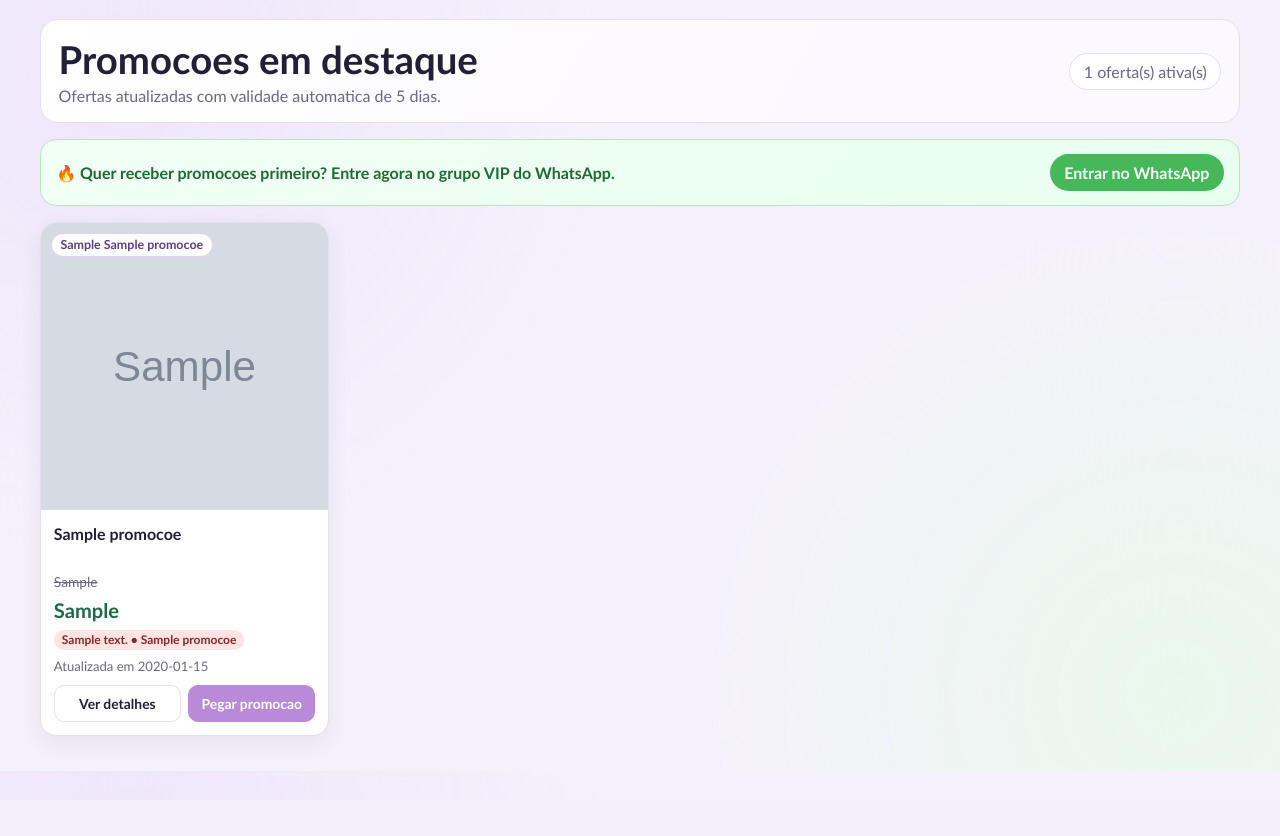
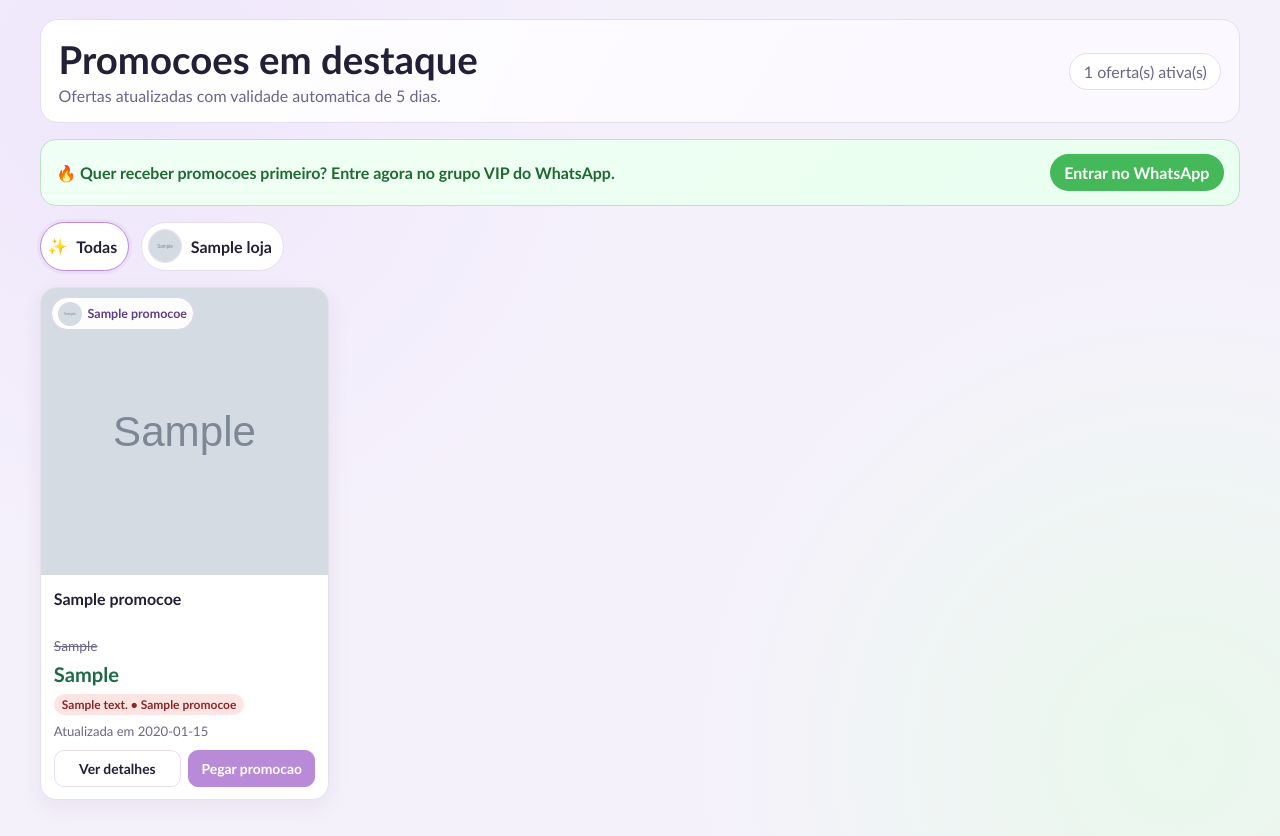
Before and after one commit to olvfabio23/fikbellapromo, a Flask app: template templates/promotions.html in a window 1280 px wide. Before the commit the page ends 771 px from the top, so only its background shows below. Run offline with Flask 3, Linux system fonts and the light colour scheme; the template is opened without the code that fills it: most values are stand-ins (such as "Sample title", 1, 10 or a date in 2020); grey boxes marked "Sample" are stand-in pictures.

Commit message:
feat: clickable store logos and store-filtered promotion pages

```diff
--- a/app.py
+++ b/app.py
@@ -137,6 +137,21 @@ def extrair_loja_nome(link):
     return 'Loja parceira'
 
 
+def extrair_loja_slug(link):
+    nome = extrair_loja_nome(link).lower()
+    mapa = {
+        'mercado livre': 'mercado-livre',
+        'shopee': 'shopee',
+        'amazon': 'amazon',
+        'magalu': 'magalu',
+        'aliexpress': 'aliexpress',
+        'shein': 'shein',
+        'netshoes': 'netshoes',
+        'centauro': 'centauro',
+    }
+    return mapa.get(nome, slugify(nome))
+
+
 def extrair_loja_simbolo(link):
     try:
         host = (urlparse(link).netloc or '').lower().replace('www.', '')
@@ -158,6 +173,64 @@ def extrair_loja_simbolo(link):
         if chave in host:
             return simbolo
     return '🛍️'
+
+
+def extrair_loja_logo(link):
+    host = ''
+    try:
+        host = (urlparse(link).netloc or '').lower().replace('www.', '')
+    except Exception:
+        pass
+
+    mapa = {
+        'mercadolivre': 'mercado_livre.png',
+        'shopee': 'shopee.png',
+        'magazineluiza': 'Magalu.png',
+        'magalu': 'Magalu.png',
+        'amazon': 'Amazon.jpg',
+    }
+    for chave, arquivo in mapa.items():
+        if chave in host:
+            return url_for('static', filename=arquivo)
+    return ''
+
+
+def montar_meta_loja(link):
+    return {
+        'nome': extrair_loja_nome(link),
+        'slug': extrair_loja_slug(link),
+        'simbolo': extrair_loja_simbolo(link),
+        'logo_url': extrair_loja_logo(link),
+    }
+
+
+def titulo_do_path_url(product_url):
+    try:
+        path = urlparse(product_url).path.strip('/')
+    except Exception:
+        return ''
+
+    if not path:
+        return ''
+
+    parts = [part for part in path.split('/') if part]
+    if not parts:
+        return ''
+
+    candidatos = []
+    for part in parts:
+        if re.search(r'[a-zA-Z]', part) and not re.fullmatch(r'[0-9]+', part):
+            candidatos.append(part)
+
+    if not candidatos:
+        return ''
+
+    bruto = max(candidatos, key=len)
+    bruto = re.sub(r'[-_]+', ' ', bruto)
+    bruto = re.sub(r'\s+', ' ', bruto).strip()
+    if len(bruto) < 4:
+        return ''
+    return bruto.title()
 
 
 def _normalize_url(product_url):
@@ -538,7 +611,13 @@ def extrair_dados_produto(product_url):
         preco_original_fmt = preco_atual_fmt
 
     if not titulo and final_url:
+        titulo = titulo_do_path_url(final_url)
+    if not titulo and product_url:
+        titulo = titulo_do_path_url(product_url)
+    if not titulo and final_url:
         titulo = f'Oferta {extrair_loja_nome(final_url)}'
+
+    loja_meta = montar_meta_loja(final_url or product_url)
 
     return {
         'titulo': titulo,
@@ -547,8 +626,10 @@ def extrair_dados_produto(product_url):
         'preco_original': preco_original_fmt,
         'imagem': imagem,
         'link_afiliado': final_url or product_url,
-        'loja_nome': extrair_loja_nome(final_url or product_url),
-        'loja_simbolo': extrair_loja_simbolo(final_url or product_url),
+        'loja_nome': loja_meta['nome'],
+        'loja_simbolo': loja_meta['simbolo'],
+        'loja_slug': loja_meta['slug'],
+        'loja_logo_url': loja_meta['logo_url'],
     }
 
 
@@ -652,23 +733,71 @@ def get_coupons():
 
 @app.route('/promocoes')
 def vitrine_promocoes():
+    promocoes = montar_promocoes_view(buscar_promocoes_ativas())
+    lojas = montar_lojas_disponiveis(promocoes)
+    return render_template(
+        'promotions.html',
+        promocoes=promocoes,
+        lojas=lojas,
+        loja_atual=None,
+        whatsapp_group_url=WHATSAPP_GROUP_URL,
+    )
+
+
+def montar_promocoes_view(promocoes_db):
     promocoes = []
-    for promo in buscar_promocoes_ativas():
+    for promo in promocoes_db:
         info = parse_preco_info(promo.preco)
+        loja_meta = montar_meta_loja(promo.link_afiliado)
         promocoes.append({
             'id': promo.id,
             'titulo': promo.titulo,
             'imagem': promo.imagem,
             'slug': promo.slug,
-            'loja_nome': extrair_loja_nome(promo.link_afiliado),
-            'loja_simbolo': extrair_loja_simbolo(promo.link_afiliado),
+            'loja_nome': loja_meta['nome'],
+            'loja_slug': loja_meta['slug'],
+            'loja_simbolo': loja_meta['simbolo'],
+            'loja_logo_url': loja_meta['logo_url'],
             'data_publicacao': promo.data_publicacao,
             'preco_final': info['preco_final'],
             'preco_original': info['preco_original'],
             'desconto_texto': info['desconto_texto'],
             'cupom_nome': info['cupom_nome'],
         })
-    return render_template('promotions.html', promocoes=promocoes, whatsapp_group_url=WHATSAPP_GROUP_URL)
+    return promocoes
+
+
+def montar_lojas_disponiveis(promocoes):
+    lojas = {}
+    for promo in promocoes:
+        slug = promo['loja_slug']
+        if slug not in lojas:
+            lojas[slug] = {
+                'slug': slug,
+                'nome': promo['loja_nome'],
+                'simbolo': promo['loja_simbolo'],
+                'logo_url': promo['loja_logo_url'],
+            }
+    return list(lojas.values())
+
+
+@app.route('/promocoes/loja/<loja_slug>')
+def promocoes_por_loja(loja_slug):
+    promocoes = montar_promocoes_view(buscar_promocoes_ativas())
+    lojas = montar_lojas_disponiveis(promocoes)
+    filtradas = [promo for promo in promocoes if promo['loja_slug'] == loja_slug]
+    loja_atual = next((loja for loja in lojas if loja['slug'] == loja_slug), None)
+
+    if loja_atual is None:
+        abort(404)
+
+    return render_template(
+        'promotions.html',
+        promocoes=filtradas,
+        lojas=lojas,
+        loja_atual=loja_atual,
+        whatsapp_group_url=WHATSAPP_GROUP_URL,
+    )
 
 
 @app.route('/promocoes/<slug>')
@@ -679,13 +808,16 @@ def detalhe_promocao(slug):
         abort(404)
 
     info = parse_preco_info(promocao.preco)
+    loja_meta = montar_meta_loja(promocao.link_afiliado)
     promo_view = {
         'id': promocao.id,
         'titulo': promocao.titulo,
         'imagem': promocao.imagem,
         'slug': promocao.slug,
-        'loja_nome': extrair_loja_nome(promocao.link_afiliado),
-        'loja_simbolo': extrair_loja_simbolo(promocao.link_afiliado),
+        'loja_nome': loja_meta['nome'],
+        'loja_slug': loja_meta['slug'],
+        'loja_simbolo': loja_meta['simbolo'],
+        'loja_logo_url': loja_meta['logo_url'],
         'link_afiliado': promocao.link_afiliado,
         'data_publicacao': promocao.data_publicacao,
         'expira_em': promocao.expira_em,
--- a/templates/promotions.html
+++ b/templates/promotions.html
@@ -93,6 +93,39 @@
             white-space: nowrap;
         }
 
+        .stores-bar {
+            display: flex;
+            gap: 0.7rem;
+            flex-wrap: wrap;
+        }
+
+        .store-filter {
+            display: flex;
+            align-items: center;
+            gap: 0.55rem;
+            text-decoration: none;
+            color: var(--ink);
+            background: #fff;
+            border: 1px solid var(--line);
+            border-radius: 999px;
+            padding: 0.4rem 0.7rem 0.4rem 0.4rem;
+            font-weight: 700;
+        }
+
+        .store-filter.active {
+            border-color: var(--violet);
+            box-shadow: 0 0 0 3px rgba(184, 138, 216, 0.12);
+        }
+
+        .store-filter img {
+            width: 34px;
+            height: 34px;
+            object-fit: cover;
+            border-radius: 999px;
+            border: 1px solid var(--line);
+            background: #fff;
+        }
+
         .grid {
             display: grid;
             grid-template-columns: repeat(auto-fill, minmax(260px, 1fr));
@@ -127,12 +160,23 @@
             top: 0.6rem;
             margin: 0;
             border-radius: 999px;
-            padding: 0.22rem 0.55rem;
+            padding: 0.22rem 0.4rem;
             background: rgba(255, 255, 255, 0.95);
             border: 1px solid #e0d3ef;
             color: #5f3f85;
             font-size: 0.78rem;
             font-weight: 700;
+            display: inline-flex;
+            align-items: center;
+            gap: 0.35rem;
+            text-decoration: none;
+        }
+
+        .store-chip img {
+            width: 24px;
+            height: 24px;
+            border-radius: 999px;
+            object-fit: cover;
         }
 
         .body {
@@ -245,13 +289,31 @@
             <a href="{{ whatsapp_group_url }}" target="_blank" rel="noopener">Entrar no WhatsApp</a>
         </section>
 
+        {% if lojas %}
+            <section class="stores-bar">
+                <a class="store-filter {% if not loja_atual %}active{% endif %}" href="{{ url_for('vitrine_promocoes') }}">
+                    <span>✨</span>
+                    <span>Todas</span>
+                </a>
+                {% for loja in lojas %}
+                    <a class="store-filter {% if loja_atual and loja.slug == loja_atual.slug %}active{% endif %}" href="{{ url_for('promocoes_por_loja', loja_slug=loja.slug) }}">
+                        {% if loja.logo_url %}<img src="{{ loja.logo_url }}" alt="{{ loja.nome }}">{% else %}<span>{{ loja.simbolo }}</span>{% endif %}
+                        <span>{{ loja.nome }}</span>
+                    </a>
+                {% endfor %}
+            </section>
+        {% endif %}
+
         {% if promocoes %}
             <section class="grid">
                 {% for promocao in promocoes %}
                     <article class="card">
                         <div class="media-wrap">
                             <img src="{{ promocao.imagem }}" alt="{{ promocao.titulo }}" loading="lazy">
-                            <p class="store-chip">{{ promocao.loja_simbolo }} {{ promocao.loja_nome }}</p>
+                            <a class="store-chip" href="{{ url_for('promocoes_por_loja', loja_slug=promocao.loja_slug) }}">
+                                {% if promocao.loja_logo_url %}<img src="{{ promocao.loja_logo_url }}" alt="{{ promocao.loja_nome }}">{% else %}<span>{{ promocao.loja_simbolo }}</span>{% endif %}
+                                <span>{{ promocao.loja_nome }}</span>
+                            </a>
                         </div>
 
                         <div class="body">
```
Also changed, not shown: templates/promotion_detail.html (+16 -1 lines).
